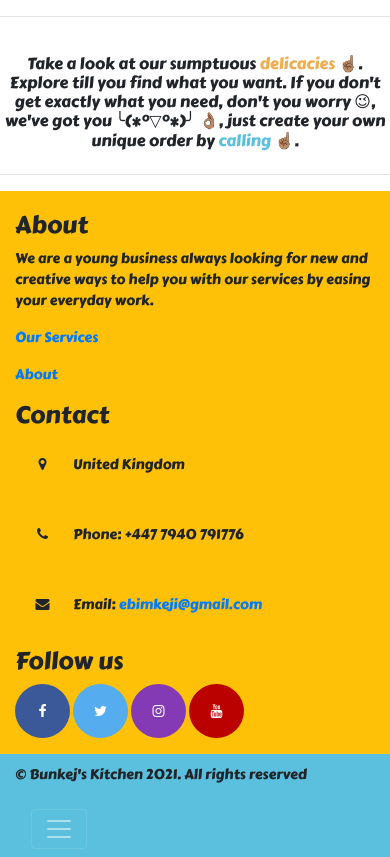
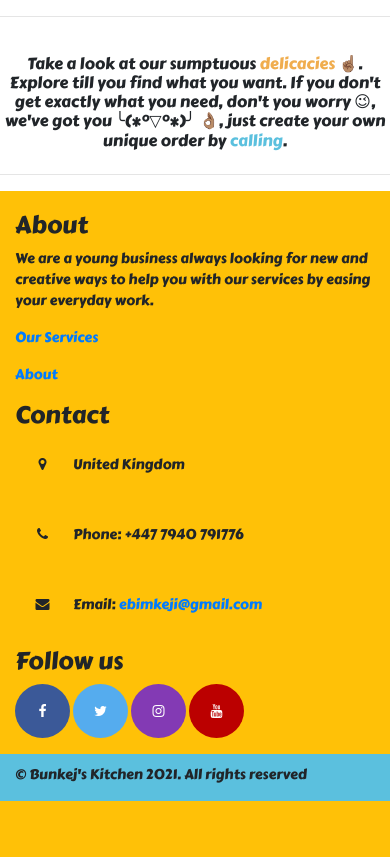
Before and after one commit to EnifeniK/fastfood-project, a Django app: page / in a window 390 px wide. Shown: the part 647-1504 px from the top of the page. After the commit the page ends 1448 px from the top, so only its background shows below. Run offline with Django 3.2, Linux system fonts and the light colour scheme; some libraries are stand-ins or nearby versions.

Commit message:
removed the hand emoticon

```diff
--- a/food/templates/food/home.html
+++ b/food/templates/food/home.html
@@ -15,7 +15,7 @@
 <br>
 <div class="row justify-content-center mb-3">
     <div class="col-md-9 text-center">
-<h6>Take a look at our sumptuous <a href="{% url 'mealpage' %}" style="color:#f0ad4e">delicacies</a> ☝🏽. Explore till you find what you want. If you don't get exactly what you need, don't you worry 😉, we've got you ╰(*°▽°*)╯ 👌🏽, just create your own unique order by <a href="tel:+4477940791776" style="color:#5bc0de">calling</a> ☝🏽.</h6>
+<h6>Take a look at our sumptuous <a href="{% url 'mealpage' %}" style="color:#f0ad4e">delicacies</a> ☝🏽. Explore till you find what you want. If you don't get exactly what you need, don't you worry 😉, we've got you ╰(*°▽°*)╯ 👌🏽, just create your own unique order by <a href="tel:+4477940791776" style="color:#5bc0de">calling</a>.</h6>
     </div>
 </div>
 
@@ -57,13 +57,6 @@
                 <div class="col-md-5 footer-copyright">
                     <p>&copy; Bunkej's Kitchen 2021. All rights reserved <a href="https://azmind.com"></a></p>
                 </div>
-                <div class="col-md-7 footer-menu">
-                    <nav class="navbar navbar-dark navbar-expand-md">
-                        <button class="navbar-toggler" type="button" data-toggle="collapse" data-target="#navbarNav" aria-controls="navbarNav" aria-expanded="true" aria-label="Toggle navigation">
-                            <span class="navbar-toggler-icon"></span>
-                        </button>
-                    </nav>
-                </div>
             </div>
         </div>
     </div>
```
Also changed, not shown: food/templates/food/meals.html (+0 -7 lines), food/templates/food/orders.html (+0 -7 lines).
